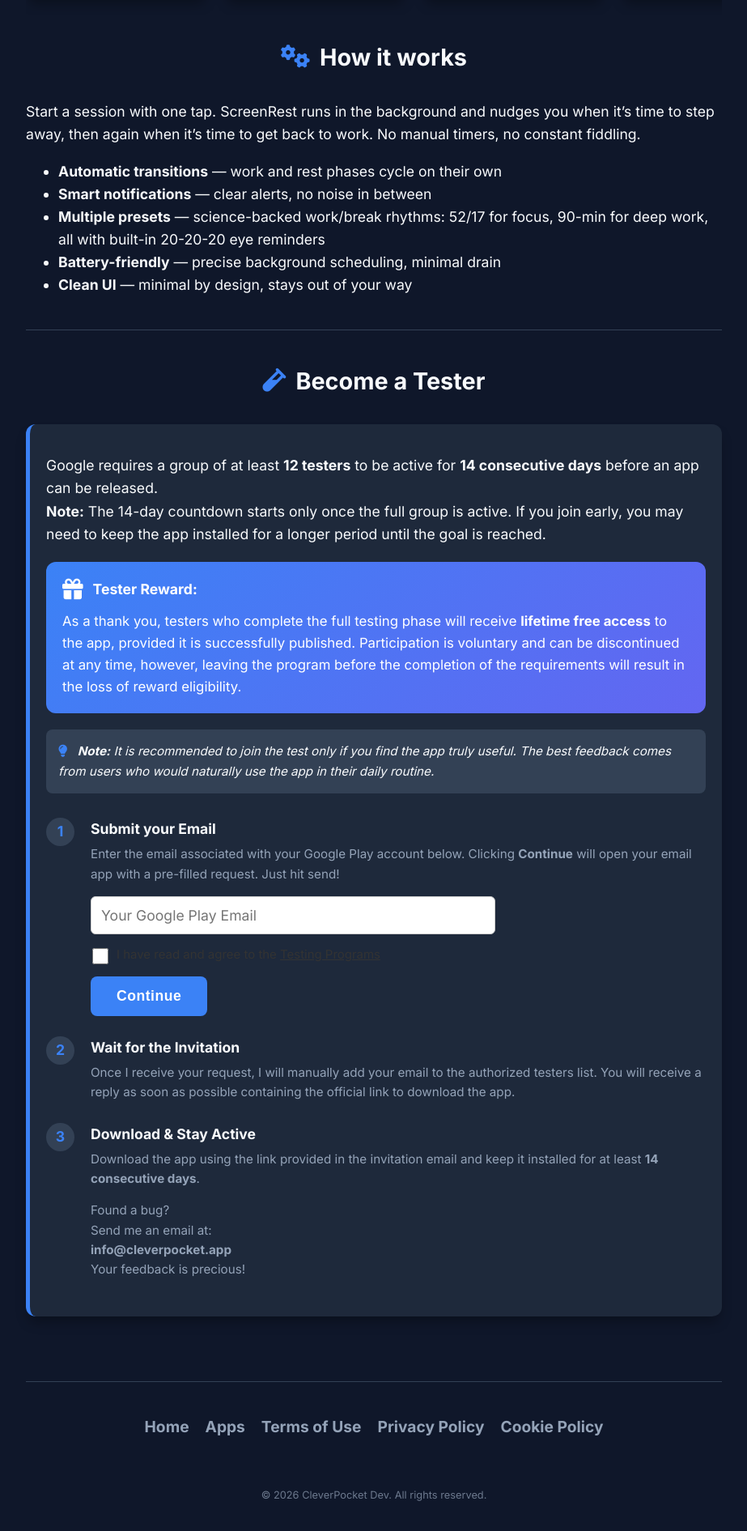
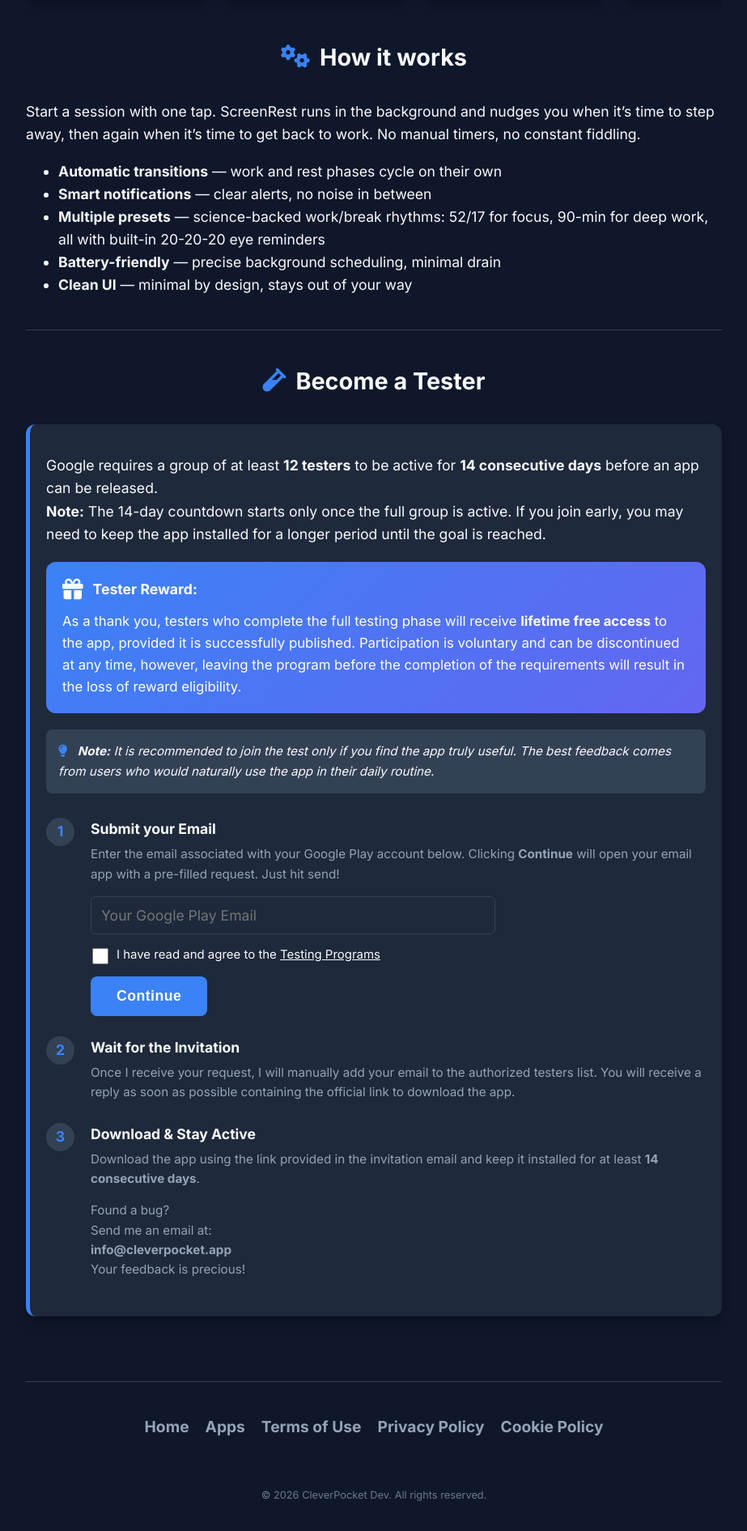
Before and after one commit to digitalcreat0r/sitoweb, a Jekyll site: the page built from _apps/screenrest.md, in a window 1280 px wide. Shown: the part 932-2823 px from the top of the page at 81% size, without its empty margins (178-1101 px from the left). Built offline with Jekyll 4.4.1, drawn with Linux system fonts in a browser that asks for light colours.

Commit message:
sistemazione scheda tester

```diff
--- a/_layouts/app.html
+++ b/_layouts/app.html
@@ -75,12 +75,13 @@
                         <div class="email-submission-form-container" style="margin-top: 15px; display: flex; flex-direction: column; gap: 15px; max-width: 500px;">
 
                             <!-- 1. Input Email (Focale) -->
-                            <input type="email" id="testerEmailInput" placeholder="Your Google Play Email" style="padding: 12px; border: 1px solid #ccc; border-radius: 6px; font-family: inherit; width: 100%; box-sizing: border-box; font-size: 1.1rem;">
+                            <input type="email" id="testerEmailInput" placeholder="Your Google Play Email"
+                                   style="padding: 12px; border: 1px solid var(--border-color); background: var(--card-bg); color: var(--text-main); border-radius: 6px; font-family: inherit; width: 100%; box-sizing: border-box; font-size: 1.1rem;">
 
                             <!-- 2. Checkbox (Semplificata: rimosso sfondo e bordo per non distrarre) -->
                             <div style="display: flex; align-items: flex-start; gap: 10px; padding: 0 2px;">
                                 <input type="checkbox" id="termsCheckbox" style="width: 20px; height: 20px; margin: 0; margin-top: 2px; cursor: pointer; flex-shrink: 0; -webkit-appearance: checkbox;">
-                                <label for="termsCheckbox" style="font-size: 0.85em; line-height: 1.4; cursor: pointer; color: #333;">
+                                <label for="termsCheckbox" style="font-size: 0.85em; line-height: 1.4; cursor: pointer; color: var(--text-main);">
                                     I have read and agree to the
                                     <a href="{{ site.terms_of_use_path | relative_url }}#testing-programs" target="_blank" style="text-decoration: underline; color: inherit; font-weight: 500;">
                                         Testing Programs
```
